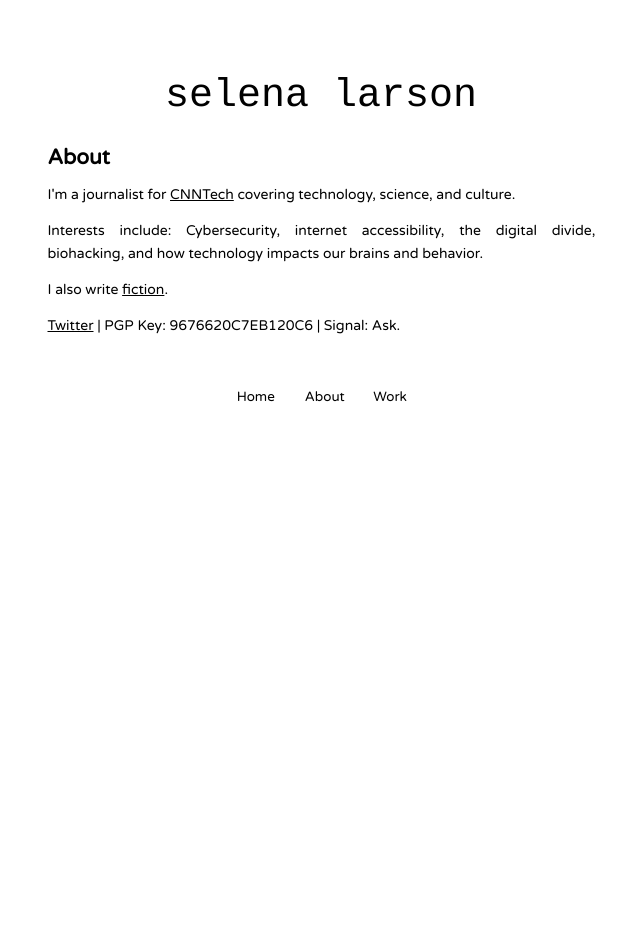
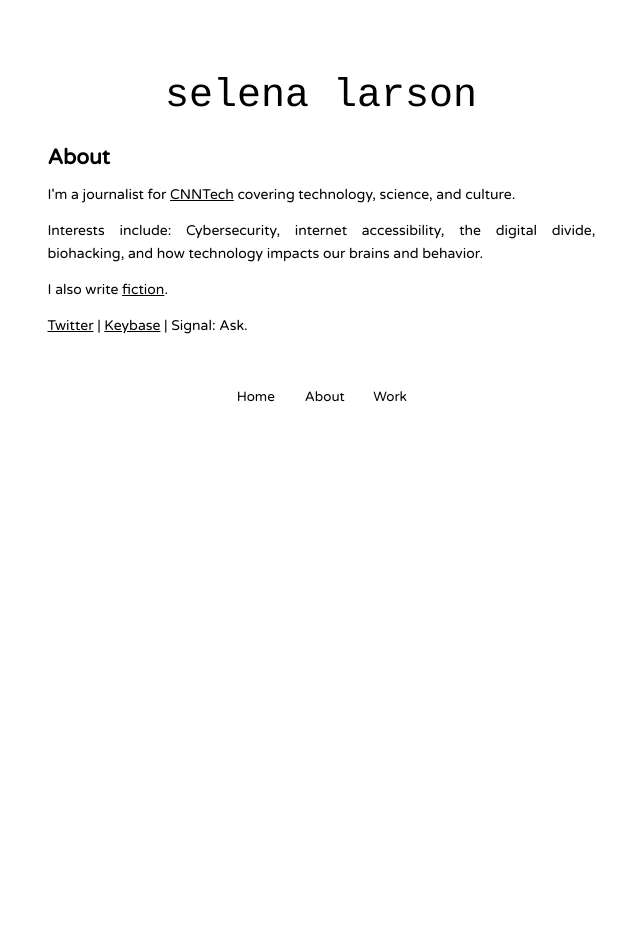
Before and after one commit to selenalarson/selenalarson.github.io, a Jekyll site: the page built from about/index.html, in a window 1280 px wide. Shown: the whole page, without its empty margins (319-959 px from the left). Built offline with Jekyll 4.4.1, drawn with Linux system fonts in a browser that asks for light colours; some web fonts are replaced.

Commit message:
Update index.html

```diff
--- a/about/index.html
+++ b/about/index.html
@@ -11,7 +11,7 @@ title: About
 
 <p>I also write <u><a href="https://medium.com/friday-fiction">fiction</a></u>.
 
-<p><u><a href="http://twitter.com/selenalarson">Twitter</a></u> | PGP Key: 9676620C7EB120C6 | Signal: Ask.
+<p><u><a href="http://twitter.com/selenalarson">Twitter</a></u> | <u><a href="https://keybase.io/selenalarson">Keybase</a></u> | Signal: Ask.
 
 	<p> </div>
 <div class="clear"/>
```
